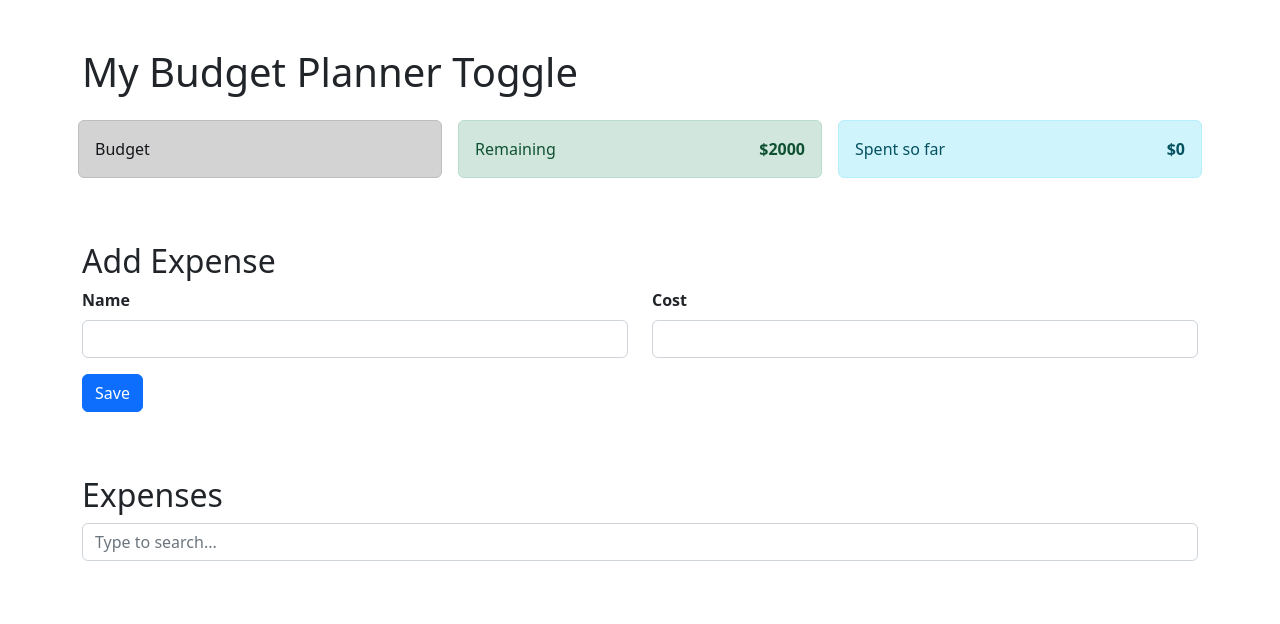
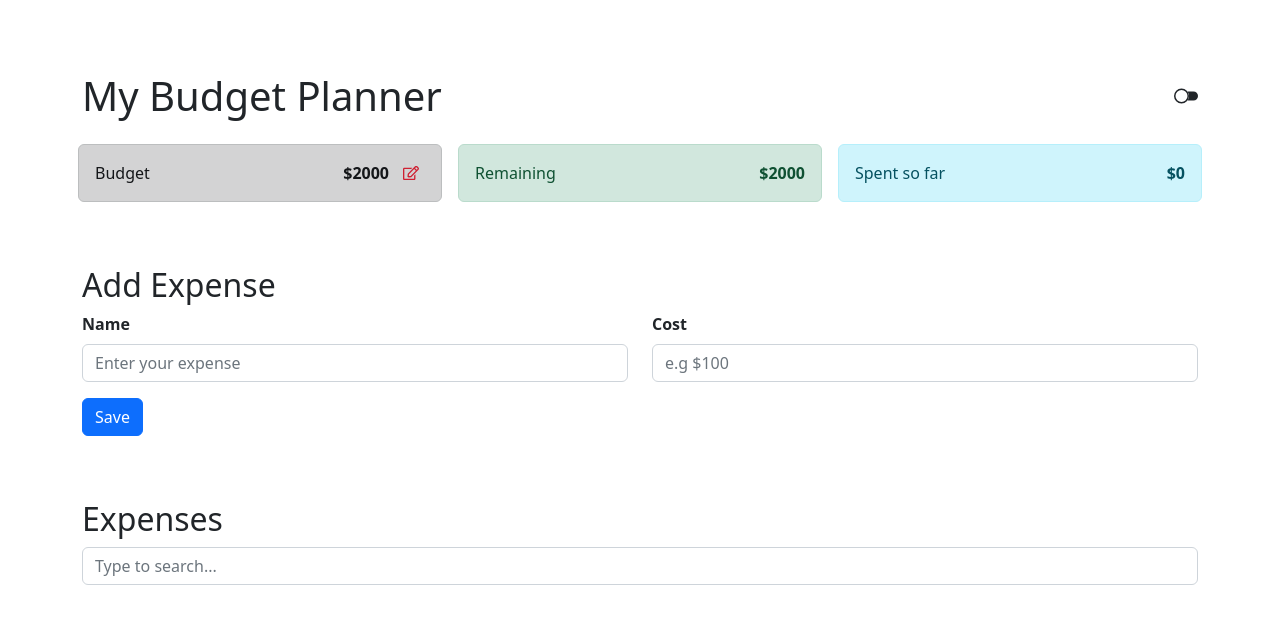
Before and after one commit to fahriakbaba/My-Budget-Planner-React-App, a React (Create React App) app: page / in a window 1280 px wide. Shown: the top 624 px of the page. Built offline with nearby package versions, Linux system fonts and the light colour scheme.

Commit message:
created ThemeToggle component for dark-light mode

```diff
--- a/src/App.css
+++ b/src/App.css
@@ -0,0 +1,33 @@
+.edit-btn {
+    color:  #cf2032;
+    display: flex;
+    justify-content: center;
+    align-items: center;
+    background-color: transparent;
+    font-size: 1.2;
+    margin-left: 8px;
+    outline: none;
+    border: none;
+    border-radius: 4px;
+    font-weight: 900;
+    text-transform: capitalize;
+    letter-spacing: .5px;
+    transition: all .7s;
+}
+
+.edit-btn:hover {
+    transform: scale(1.2);
+
+}
+
+.App {
+    margin: 0;
+    padding: 0;
+    min-height: 100vh;
+    box-sizing: border-box;
+}
+
+.dark-mode {
+    background-color: black;
+    color: white;
+}
--- a/src/App.js
+++ b/src/App.js
@@ -7,32 +7,37 @@ import Budget from './components/Budget';
 import Remaining from './components/Remaining';
 import Spent from "./components/Spent";
 import { calculateTotalPrice } from "./redux/budgetSlice";
+import ThemeToggle from './components/ThemeToggle';
 
 
 function App() {
-  const { items, total, budget } = useSelector(state => state.budget);
+  const { items, total, budget, themeMode } = useSelector(state => state.budget);
   const dispatch = useDispatch();
 
-  React.useEffect( () => {
+  React.useEffect(() => {
     localStorage.setItem("items", JSON.stringify(items))
   }, [items])
 
-  React.useEffect( () => {
+  React.useEffect(() => {
     dispatch(calculateTotalPrice());
   }, [items, dispatch])
 
   const numberState = budget - total;
-  let bootstrapText ="";
-  if(numberState> 0){
-    bootstrapText= "col-md alert alert-success mx-2";
+  let bootstrapText = "";
+  if (numberState > 0) {
+    bootstrapText = "col-md alert alert-success mx-2";
   }
-  else if(numberState <= 0) {
-    bootstrapText ="col-md alert alert-danger mx-2"
+  else if (numberState <= 0) {
+    bootstrapText = "col-md alert alert-danger mx-2"
   }
 
   return (
-    <div className="container mt-5 mx-auto">
-      <h1 className='text-capitalize my-4'>my budget planner toggle</h1>
+    <div className={`App ${themeMode && "dark-mode"}`}>
+      <div className="container pt-5 mx-auto">
+        <div className='d-flex justify-content-between align-items-center'>
+          <h1 className='text-capitalize my-4'>my budget planner</h1>
+          <ThemeToggle />
+        </div>
         <div className="row  d-flex justify-content-between">
           <div className="col-md alert alert-dark mx-2">
             <Budget />
@@ -52,8 +57,9 @@ function App() {
           <AddExpense />
         </div>
         <h2 className='mt-5 mb-2'>Expenses</h2>
-      <div className="row">
+        <div className="row pb-5">
           <FilterSearch />
+        </div>
       </div>
     </div>
   );
--- a/src/components/AddExpense.js
+++ b/src/components/AddExpense.js
@@ -37,6 +37,7 @@ function AddExpense() {
             className='form-control'
             value={data.title}
             name="title"
+            placeholder='Enter your expense'
             onChange={handleChange}
           />
         </div>
@@ -48,6 +49,7 @@ function AddExpense() {
             className='form-control'
             value={data.price}
             name="price"
+            placeholder='e.g $100'
             onChange={handleChange}
           />
         </div>
--- a/src/components/Budget.js
+++ b/src/components/Budget.js
@@ -1,9 +1,33 @@
-import React from 'react'
+import React from 'react';
+import { useSelector } from "react-redux";
+import ViewBudget from './ViewBudget';
+import EditBudget from './EditBudget';
 
 function Budget() {
+  const { budget, showBudget } = useSelector(state => state.budget);
   return (
-    <div>Budget</div>
+    <>
+    {
+      showBudget ? (
+        <ViewBudget budget={budget} />
+      ) : (
+        <EditBudget />
+      )
+    }
+    </>
+
+    // <div className='d-flex justify-content-between align-items-center'>
+    //   Budget
+    //   <span style={{fontWeight: "bold", marginLeft:"auto"}}>${budget}</span>
+    //   <button className='edit-btn'>Edit</button>
+    // </div>
   )
 }
 
+
+/*
+<EditBudget />
+<ViewBudget />
+*/
+
 export default Budget;
--- /dev/null
+++ b/src/components/EditBudget.js
@@ -0,0 +1,9 @@
+import React from 'react'
+
+function EditBudget() {
+  return (
+    <div>EditBudget</div>
+  )
+}
+
+export default EditBudget;
--- /dev/null
+++ b/src/components/ThemeToggle.js
@@ -0,0 +1,21 @@
+import React from "react";
+import { BsToggle2Off, BsToggle2On } from 'react-icons/bs';
+import { useDispatch, useSelector } from "react-redux";
+import { changeMode } from "../redux/budgetSlice";
+
+function ThemeToggle() {
+    const { themeMode } = useSelector(state => state.budget);
+    console.log(themeMode);
+    const dispatch = useDispatch();
+    const styles = {
+        fontSize: "1.5rem"
+    }
+    return (
+        <div onClick={() => dispatch(changeMode())} className="d-flex justify-content-center align-items-center">
+                {themeMode ? <BsToggle2On style={styles} /> : <BsToggle2Off style={styles} />}
+        </div>
+    )
+}
+
+
+export default ThemeToggle;
--- /dev/null
+++ b/src/components/ViewBudget.js
@@ -0,0 +1,14 @@
+import React from 'react'
+import { FaRegEdit } from 'react-icons/fa';
+
+function ViewBudget({budget}) {
+  return (
+    <div className='d-flex justify-content-between align-items-center'>
+      Budget
+      <span style={{fontWeight: "bold", marginLeft:"auto"}}>${budget}</span>
+      <button className='edit-btn'><FaRegEdit /> </button>
+    </div>
+  )
+}
+
+export default ViewBudget;
--- a/src/redux/budgetSlice.js
+++ b/src/redux/budgetSlice.js
@@ -5,6 +5,8 @@ const initialState = {
     budget: 2000,
     items: JSON.parse(localStorage.getItem("items")) || [],
     total: 0,
+    showBudget: true,
+    themeMode: false,
 }
 
 export const budgetSlice = createSlice({
@@ -26,9 +28,12 @@ export const budgetSlice = createSlice({
             state.total = state.items.reduce((acc, value) => {
                 return acc + Number(value.price)
             },0 );
+        },
+        changeMode: (state) => {
+            state.themeMode  = !state.themeMode;
         }
     }
 })
 
-export const { addToItems, deleteItem, calculateTotalPrice } = budgetSlice.actions;
+export const { addToItems, deleteItem, calculateTotalPrice, changeMode } = budgetSlice.actions;
 export default budgetSlice.reducer;
```
Lines whose indentation alone changed are shown as unchanged.
